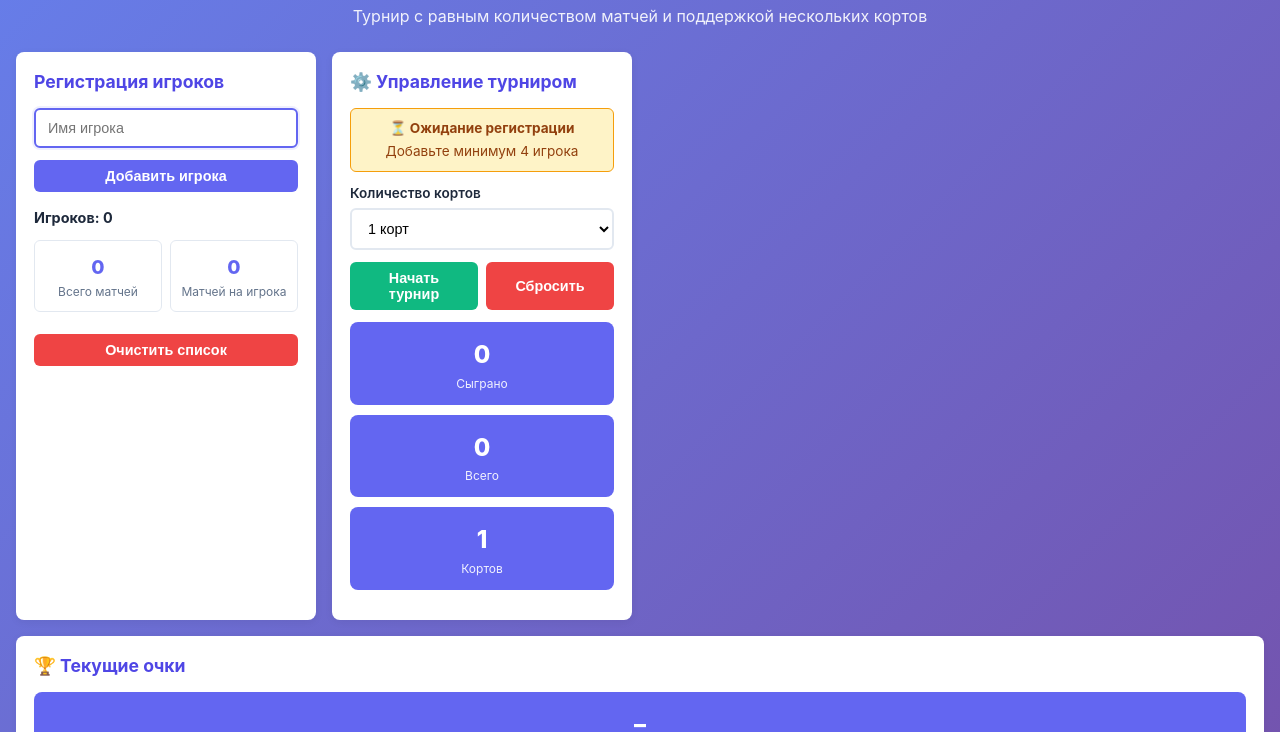
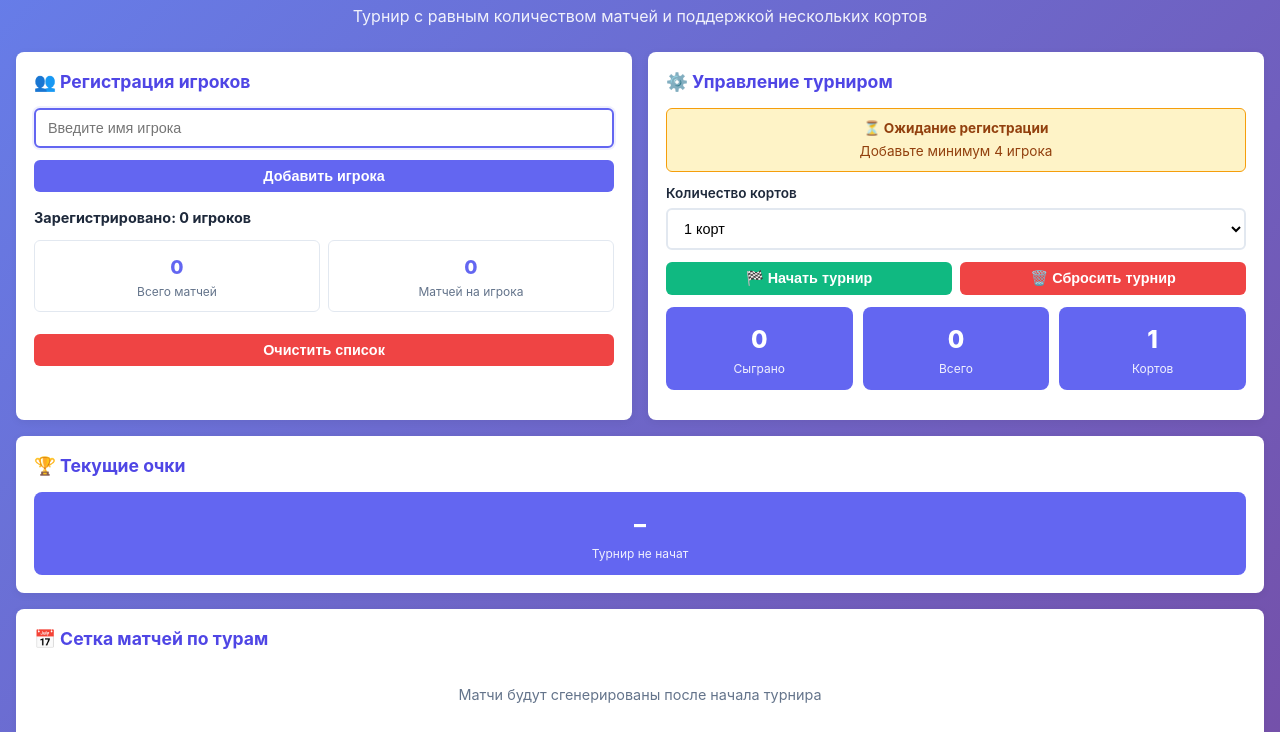
Before and after one commit to skvashhsv/americano-padel-scorer, a plain HTML site: page index.html in a window 1280 px wide. Shown: the part 68-800 px from the top of the page. Drawn offline with Linux system fonts and the light colour scheme.

Commit message:
Update index.html

```diff
--- a/index.html
+++ b/index.html
@@ -66,9 +66,16 @@
         /* Grid Layout */
         .grid {
             display: grid;
-            grid-template-columns: repeat(auto-fit, minmax(300px, 1fr));
             gap: 16px;
             margin-bottom: 20px;
+        }
+
+        /* Top Row - Registration and Tournament Control */
+        .top-row {
+            display: grid;
+            grid-template-columns: 1fr 1fr;
+            gap: 16px;
+            margin-bottom: 16px;
         }
 
         .grid-full {
@@ -82,6 +89,7 @@
             padding: 18px;
             box-shadow: var(--shadow);
             transition: var(--transition);
+            height: 100%;
         }
 
         .card-title {
@@ -571,7 +579,7 @@
                 font-size: 1.8rem;
             }
 
-            .grid {
+            .top-row {
                 grid-template-columns: 1fr;
             }
 
@@ -593,20 +601,20 @@
             <p>Турнир с равным количеством матчей и поддержкой нескольких кортов</p>
         </div>
 
-        <!-- Main Grid -->
-        <div class="grid">
+        <!-- Top Row: Registration and Tournament Control -->
+        <div class="top-row">
             <!-- Registration Card -->
             <div class="card">
-                <h2 class="card-title">Регистрация игроков</h2>
+                <h2 class="card-title">👥 Регистрация игроков</h2>
                 <div class="form-group">
-                    <input type="text" id="playerName" class="form-input" placeholder="Имя игрока" autocomplete="off">
+                    <input type="text" id="playerName" class="form-input" placeholder="Введите имя игрока" autocomplete="off">
                 </div>
                 <button onclick="addPlayer()" class="btn btn-primary" style="width: 100%">
                     Добавить игрока
                 </button>
 
                 <h3 style="margin-top: 16px; margin-bottom: 8px; color: var(--dark); font-size: 0.9rem;">
-                    Игроков: <span id="playersCount">0</span>
+                    Зарегистрировано: <span id="playersCount">0</span> игроков
                 </h3>
 
                 <div class="stats-grid">
@@ -646,7 +654,7 @@
                         ⏳ Ожидание регистрации
                     </div>
                     <div style="color: #92400e;">
-                        Добавьте минимум 4 игрока
+                        Добавьте минимум 4 игрока для начала турнира
                     </div>
                 </div>
 
@@ -663,10 +671,10 @@
 
                 <div style="display: flex; gap: 8px; margin-bottom: 12px;">
                     <button onclick="startTournament()" id="startBtn" class="btn btn-success" style="flex: 1;" disabled>
-                        Начать турнир
+                        🏁 Начать турнир
                     </button>
                     <button onclick="resetTournament()" class="btn btn-danger" style="flex: 1;">
-                        Сбросить
+                        🗑️ Сбросить турнир
                     </button>
                 </div>
 
@@ -687,7 +695,10 @@
 
                 <div id="tourInfo" style="margin-top: 12px; font-size: 0.85rem; color: var(--gray);"></div>
             </div>
-
+        </div>
+
+        <!-- Main Content Grid -->
+        <div class="grid">
             <!-- Current Scores -->
             <div class="card grid-full">
                 <h2 class="card-title">🏆 Текущие очки</h2>
```
